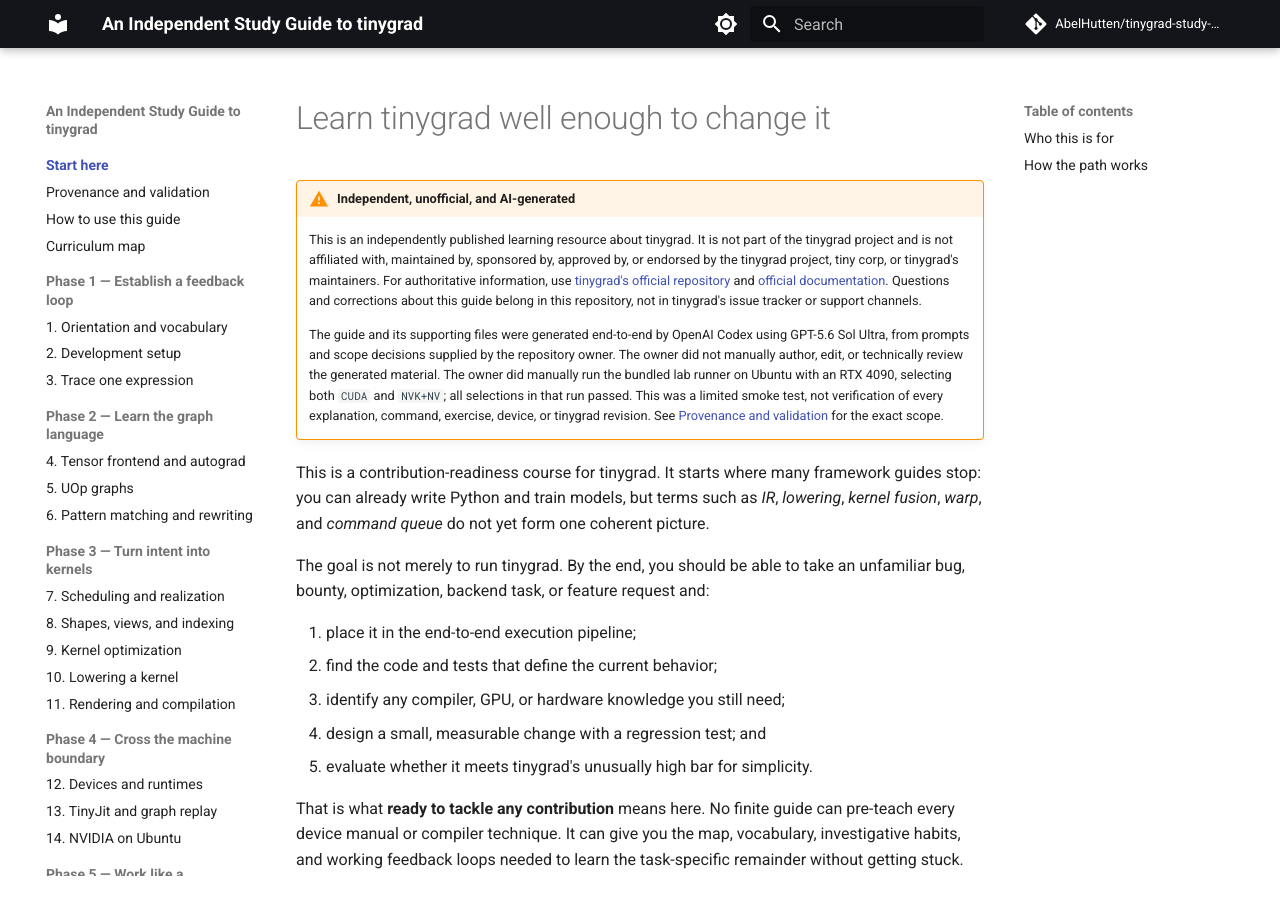
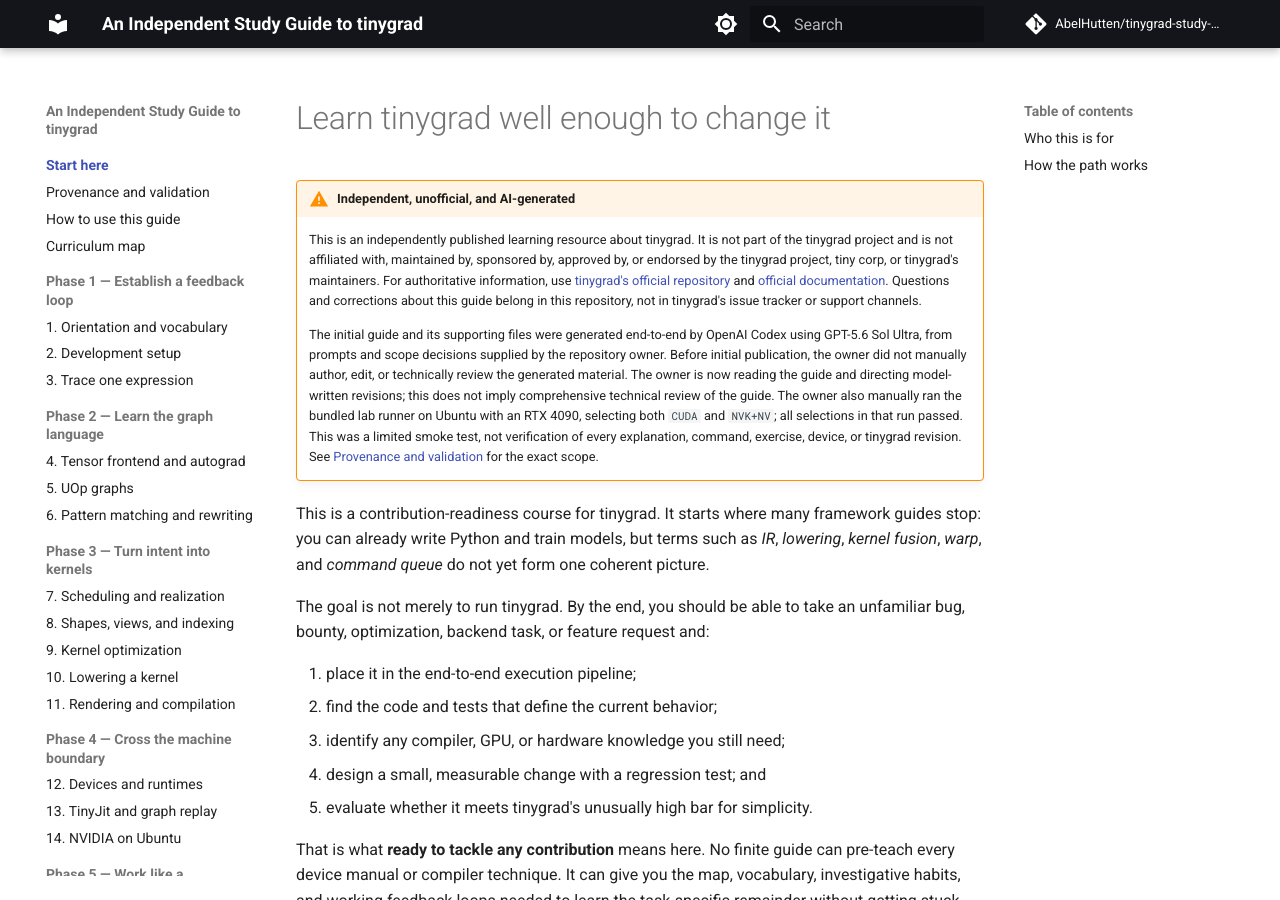
Before and after one commit to AbelHutten/tinygrad-study-guide-ai-generated, an MkDocs documentation site: the page built from docs/index.md, in a window 1280 px wide and 900 px high. Built offline with MkDocs 1.6.1 and Material for MkDocs 9.7.7, drawn with Linux system fonts in a browser that asks for light colours; comment, search, counter and statistics services are not loaded.

Commit message:
docs: record post-publication reader review

```diff
--- a/docs/index.md
+++ b/docs/index.md
@@ -11,14 +11,16 @@
     corrections about this guide belong in this repository, not in tinygrad's
     issue tracker or support channels.
 
-    The guide and its supporting files were generated end-to-end by OpenAI
-    Codex using GPT-5.6 Sol Ultra, from prompts and scope decisions supplied by
-    the repository owner. The owner did not manually author, edit, or
-    technically review the generated material. The owner did manually run the
-    bundled lab runner on Ubuntu with an RTX 4090, selecting both `CUDA` and
-    `NVK+NV`; all selections in that run passed. This was a limited smoke test,
-    not verification of every explanation, command, exercise, device, or
-    tinygrad revision. See
+    The initial guide and its supporting files were generated end-to-end by
+    OpenAI Codex using GPT-5.6 Sol Ultra, from prompts and scope decisions
+    supplied by the repository owner. Before initial publication, the owner did
+    not manually author, edit, or technically review the generated material.
+    The owner is now reading the guide and directing model-written revisions;
+    this does not imply comprehensive technical review of the guide. The owner
+    also manually ran the bundled lab runner on Ubuntu with an RTX 4090,
+    selecting both `CUDA` and `NVK+NV`; all selections in that run passed. This
+    was a limited smoke test, not verification of every explanation, command,
+    exercise, device, or tinygrad revision. See
     [Provenance and validation](reference/provenance.md) for the exact scope.
 
 This is a contribution-readiness course for tinygrad. It starts where many
```
Also changed, not shown: README.md (+10 -7 lines), docs/reference/provenance.md (+17 -0 lines).
